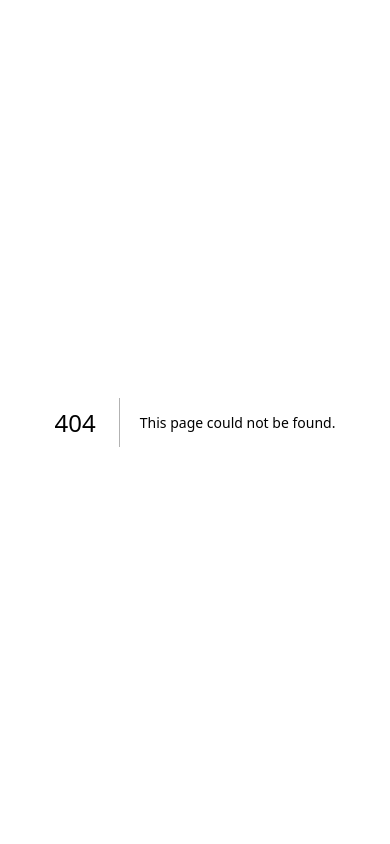
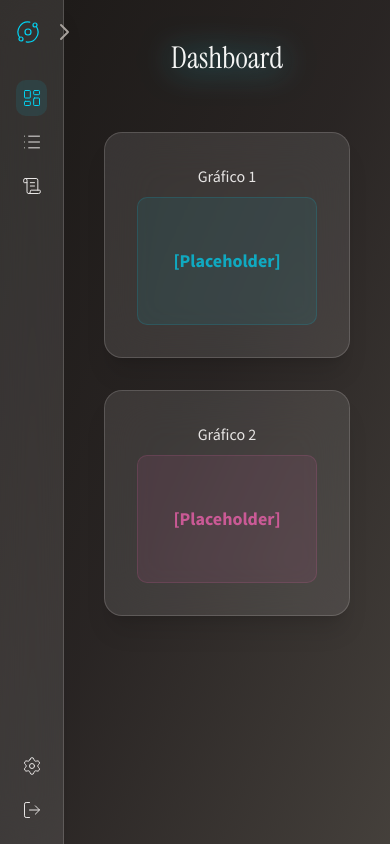
Before and after one commit to shipibo-studio/gastonauta, a Next.js app: page /dashboard in a window 390 px wide. Before the commit this address had no page. Built offline with nearby package versions, Linux system fonts and the light colour scheme.

Commit message:
feat: dashboard view, sidebar, icons, responsiveness

```diff
--- /dev/null
+++ b/src/app/components/Icon.tsx
@@ -0,0 +1,23 @@
+import React from "react";
+import type { LucideIcon } from "lucide-react";
+
+interface IconProps {
+  as: LucideIcon;
+  className?: string;
+  color?: string;
+  size?: number | string;
+  // ...otros props opcionales
+}
+
+export function Icon({ as: Lucide, className = "", color, size = 20, ...props }: IconProps) {
+  return (
+    <Lucide
+      className={className}
+      color={color}
+      size={size}
+      strokeWidth={1}
+      absoluteStrokeWidth={true}
+      {...props}
+    />
+  );
+}
--- /dev/null
+++ b/src/app/components/Sidebar.tsx
@@ -0,0 +1,119 @@
+"use client";
+import React, { useState, useEffect } from "react";
+import { usePathname } from "next/navigation";
+import {
+  LayoutDashboard,
+  List,
+  ScrollText,
+  Settings,
+  LogOut,
+  Orbit,
+} from "lucide-react";
+import { Icon } from "../components/Icon";
+
+const sidebarItems = [
+  { label: "Dashboard", icon: LayoutDashboard, path: "/dashboard" },
+  { label: "Mis gastos", icon: List, path: "/dashboard/gastos" },
+  { label: "Log", icon: ScrollText, path: "/dashboard/log" },
+  { label: "Configuración", icon: Settings, path: "/dashboard/settings" },
+  { label: "Cerrar sesión", icon: LogOut, path: "/logout" },
+];
+
+export function Sidebar() {
+  const [collapsed, setCollapsed] = useState(false);
+  const pathname = usePathname();
+
+  // Forzar collapsed en mobile
+  useEffect(() => {
+    const handleResize = () => {
+      if (window.innerWidth < 640) {
+        setCollapsed(true);
+      }
+    };
+    handleResize();
+    window.addEventListener("resize", handleResize);
+    return () => window.removeEventListener("resize", handleResize);
+  }, []);
+
+  return (
+    <aside
+      className={`relative z-10 flex flex-col h-screen transition-all duration-300 bg-white/10 dark:bg-stone-900/40 backdrop-blur-xl border-r border-stone-300/20 dark:border-stone-700/40 shadow-xl p-4 ${collapsed ? "w-16 min-w-[4rem]" : "w-64 min-w-[200px] max-w-xs"}`}
+    >
+      <div className="flex items-center gap-2 mb-8 justify-between">
+        {collapsed ? (
+          <span className="flex items-center justify-center w-6 h-6 text-cyan-400">
+            <Icon as={Orbit} className="w-6 h-6" />
+          </span>
+        ) : (
+          <span className="flex items-center gap-2 text-2xl font-serif text-stone-100 drop-shadow-[0_2px_16px_rgba(34,211,238,0.7)] transition-all scale-100 opacity-100 w-auto">
+            <Icon as={Orbit} className="w-6 h-6 text-cyan-400" />
+            Gastonauta
+          </span>
+        )}
+        <button
+          className="ml-auto text-stone-400 hover:text-cyan-400 transition-colors p-1 rounded focus-visible:outline-none focus-visible:ring-2 focus-visible:ring-cyan-400 hover:cursor-pointer"
+          onClick={() => setCollapsed((c) => !c)}
+          aria-label="Colapsar sidebar"
+          type="button"
+        >
+          <svg width="24" height="24" fill="none" viewBox="0 0 24 24" className={`transition-transform ${collapsed ? "rotate-180" : ""}`}>
+            <path d="M15 19l-7-7 7-7" stroke="currentColor" strokeWidth="2" strokeLinecap="round" strokeLinejoin="round" />
+          </svg>
+        </button>
+      </div>
+      <nav className="flex flex-col gap-2 text-stone-200 h-full">
+        {/* Items superiores */}
+        {sidebarItems.slice(0, 3).map((item) => {
+          const LucideIcon = item.icon;
+          const isActive = pathname === item.path;
+          return (
+            <div key={item.label} className="relative group">
+              <button
+                className={`flex items-center gap-3 px-3 py-2 rounded-lg transition-colors font-sans text-base w-full text-left focus-visible:outline-none focus-visible:ring-2 focus-visible:ring-cyan-400 hover:cursor-pointer ${collapsed ? "justify-center px-0" : ""} ${isActive ? "bg-cyan-400/10 text-cyan-400" : "hover:bg-cyan-400/10 hover:text-cyan-400"}`}
+                tabIndex={0}
+                type="button"
+              >
+                <Icon as={LucideIcon} className="w-5 h-5 shrink-0" />
+                <span className={`${collapsed ? "sr-only" : ""}`}>{item.label}</span>
+              </button>
+              {collapsed && (
+                <span
+                  className="pointer-events-none absolute left-full top-1/2 z-20 ml-2 -translate-y-1/2 whitespace-nowrap rounded bg-stone-900/90 px-3 py-1 text-sm font-sans text-stone-100 shadow-lg opacity-0 group-hover:opacity-100 transition-opacity duration-200 border border-stone-700 backdrop-blur-xl"
+                  role="tooltip"
+                >
+                  {item.label}
+                </span>
+              )}
+            </div>
+          );
+        })}
+        <div className="flex-grow" />
+        {/* Items inferiores alineados abajo */}
+        {sidebarItems.slice(3).map((item) => {
+          const LucideIcon = item.icon;
+          const isActive = pathname === item.path;
+          return (
+            <div key={item.label} className="relative group">
+              <button
+                className={`flex items-center gap-3 px-3 py-2 rounded-lg transition-colors font-sans text-base w-full text-left focus-visible:outline-none focus-visible:ring-2 focus-visible:ring-cyan-400 hover:cursor-pointer ${collapsed ? "justify-center px-0" : ""} ${isActive ? "bg-cyan-400/10 text-cyan-400" : "hover:bg-cyan-400/10 hover:text-cyan-400"}`}
+                tabIndex={0}
+                type="button"
+              >
+                <Icon as={LucideIcon} className="w-5 h-5 shrink-0" />
+                <span className={`${collapsed ? "sr-only" : ""}`}>{item.label}</span>
+              </button>
+              {collapsed && (
+                <span
+                  className="pointer-events-none absolute left-full top-1/2 z-20 ml-2 -translate-y-1/2 whitespace-nowrap rounded bg-stone-900/90 px-3 py-1 text-sm font-sans text-stone-100 shadow-lg opacity-0 group-hover:opacity-100 transition-opacity duration-200 border border-stone-700 backdrop-blur-xl"
+                  role="tooltip"
+                >
+                  {item.label}
+                </span>
+              )}
+            </div>
+          );
+        })}
+      </nav>
+    </aside>
+  );
+}
--- /dev/null
+++ b/src/app/dashboard/page.tsx
@@ -0,0 +1,26 @@
+"use client";
+import { Sidebar } from "../components/Sidebar";
+
+export default function DashboardPage() {
+  return (
+    <div className="flex min-h-screen bg-gradient-to-br from-stone-900 via-stone-800 to-stone-700 font-sans">
+      {/* Sidebar */}
+      <Sidebar />
+      {/* Main content */}
+      <main className="flex-1 flex flex-col items-center p-10 gap-8">
+        <h1 className="text-3xl font-serif text-stone-100 mb-6 drop-shadow-[0_2px_16px_rgba(34,211,238,0.7)]">Dashboard</h1>
+        <div className="w-full max-w-4xl grid grid-cols-1 md:grid-cols-2 gap-8">
+          {/* Placeholder cards for charts */}
+          <section className="rounded-2xl bg-white/10 dark:bg-stone-900/40 backdrop-blur-xl border border-stone-300/20 dark:border-stone-700/40 shadow-xl p-8 flex flex-col items-center justify-center min-h-[220px]">
+            <span className="text-stone-200 font-sans mb-2">Gráfico 1</span>
+            <div className="w-full h-32 bg-cyan-400/10 rounded-lg border border-cyan-400/20 flex items-center justify-center text-cyan-400 font-bold text-lg animate-pulse">[Placeholder]</div>
+          </section>
+          <section className="rounded-2xl bg-white/10 dark:bg-stone-900/40 backdrop-blur-xl border border-stone-300/20 dark:border-stone-700/40 shadow-xl p-8 flex flex-col items-center justify-center min-h-[220px]">
+            <span className="text-stone-200 font-sans mb-2">Gráfico 2</span>
+            <div className="w-full h-32 bg-pink-400/10 rounded-lg border border-pink-400/20 flex items-center justify-center text-pink-400 font-bold text-lg animate-pulse">[Placeholder]</div>
+          </section>
+        </div>
+      </main>
+    </div>
+  );
+}
--- a/src/app/layout.tsx
+++ b/src/app/layout.tsx
@@ -1,23 +1,15 @@
 import type { Metadata } from "next";
-import { Geist, Geist_Mono } from "next/font/google";
+// import { Geist, Geist_Mono } from "next/font/google";
 import { instrumentSerif, sourceSans } from "@/app/fonts";
 
 import "./globals.css";
 import { ThemeProvider } from "@/components/theme-provider";
 
-const geistSans = Geist({
-  variable: "--font-geist-sans",
-  subsets: ["latin"],
-});
 
-const geistMono = Geist_Mono({
-  variable: "--font-geist-mono",
-  subsets: ["latin"],
-});
 
 export const metadata: Metadata = {
-  title: "Create Next App",
-  description: "Generated by create next app",
+  title: "Gastonauta",
+  description: "Mapeando mi galaxia financiera",
 };
 
 export default function RootLayout({
@@ -27,7 +19,7 @@ export default function RootLayout({
 }>) {
   return (
     <html lang="en" suppressHydrationWarning>
-      <body className={`${geistSans.variable} ${geistMono.variable} ${instrumentSerif.variable} ${sourceSans.variable} antialiased`}>
+      <body className={`${instrumentSerif.variable} ${sourceSans.variable} antialiased`}>
         <ThemeProvider attribute="class" defaultTheme="system" enableSystem>
           {children}
         </ThemeProvider>
--- a/src/app/page.tsx
+++ b/src/app/page.tsx
@@ -1,14 +1,36 @@
+"use client";
+import React, { useRef } from "react";
+import { useRouter } from "next/navigation";
 import { Button } from "@/components/ui/button";
-import React from "react";
 
 export default function LoginPage() {
+  const router = useRouter();
+  const formRef = useRef<HTMLFormElement>(null);
+
+  function handleSubmit(e: React.FormEvent<HTMLFormElement>) {
+    e.preventDefault();
+    const form = formRef.current;
+    if (!form) return;
+    const email = (form.elements.namedItem("email") as HTMLInputElement)?.value.trim();
+    const password = (form.elements.namedItem("password") as HTMLInputElement)?.value.trim();
+    if (!email || !password) {
+      form.reportValidity();
+      return;
+    }
+    router.push("/dashboard");
+  }
+
   return (
     <div className="flex min-h-screen items-center justify-center bg-gradient-to-br from-stone-900 via-stone-800 to-stone-700 font-sans relative overflow-hidden">
-      {/* Neon glow background accent */}
       <div className="pointer-events-none absolute inset-0 z-0 flex items-center justify-center">
         <div className="h-96 w-96 rounded-full bg-cyan-400/20 blur-3xl opacity-70 animate-pulse shadow-[0_0_80px_20px_rgba(34,211,238,0.25)]" />
       </div>
-      <form className="relative z-10 w-full max-w-sm rounded-2xl bg-white/10 dark:bg-stone-900/40 backdrop-blur-xl shadow-2xl p-10 flex flex-col gap-8 border border-stone-300/20 dark:border-stone-700/40 font-sans transition-all">
+      <form
+        ref={formRef}
+        onSubmit={handleSubmit}
+        className="relative z-10 w-full max-w-sm rounded-2xl bg-white/10 dark:bg-stone-900/40 backdrop-blur-xl shadow-2xl p-10 flex flex-col gap-8 border border-stone-300/20 dark:border-stone-700/40 font-sans transition-all"
+        autoComplete="off"
+      >
         <h1 className="text-3xl font-semibold text-stone-100 text-center font-serif drop-shadow-[0_2px_16px_rgba(34,211,238,0.7)] tracking-tight">Iniciar sesión</h1>
         <div className="flex flex-col gap-4">
           <label htmlFor="email" className="text-stone-200 text-sm font-medium">Email</label>
@@ -34,7 +56,7 @@ export default function LoginPage() {
             placeholder="••••••••"
           />
         </div>
-        <Button type="submit" className="w-full bg-cyan-400/80 text-stone-900 font-semibold shadow-[0_2px_24px_0_rgba(34,211,238,0.4)] hover:bg-cyan-300/90 hover:shadow-cyan-400/60 transition-all border-2 border-cyan-300/40 backdrop-blur-sm">Entrar</Button>
+        <Button type="submit" className="w-full bg-cyan-400/80 text-stone-900 font-semibold shadow-[0_2px_24px_0_rgba(34,211,238,0.4)] hover:bg-cyan-300/90 hover:shadow-cyan-400/60 transition-all border-2 border-cyan-300/40 backdrop-blur-sm hover:cursor-pointer">Entrar</Button>
       </form>
     </div>
   );
```
Also changed, not shown: 1 other file (tests, documents, lock files or other folders).
